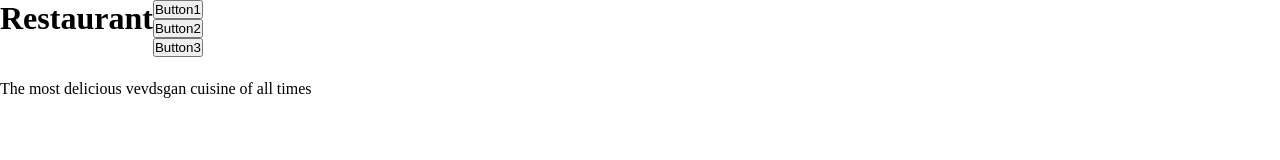
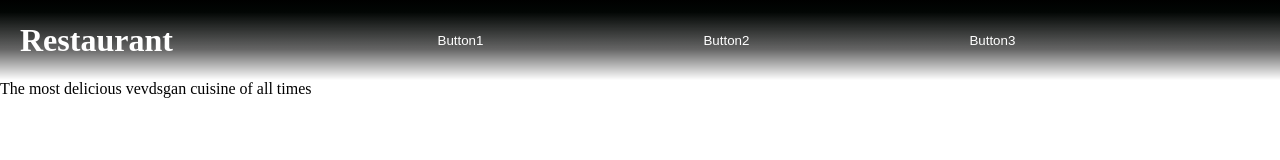
Before and after one commit to lnicepei/restaurant-page, a plain HTML site: page index.html in a window 1280 px wide. Drawn offline with Linux system fonts and the light colour scheme.

Commit message:
Style the menu

```diff
--- a/style.css
+++ b/style.css
@@ -4,17 +4,39 @@
 }
 
 header{
+    display: grid;
+    grid-template-columns: 3;
+    position: fixed;
+    align-items: center;
+    height: 10vh;
+    width: 100%;
+    background: linear-gradient(180deg, rgba(0,0,0,1) 0%, rgba(2,6,4,1) 15%, rgba(0,0,0,0.6012605725884104) 62%, rgba(53,196,120,0) 100%);
+    color: white;
+}
+
+header > h1{
+    margin-left: 20px;
+    grid-column: 0 / 1;
+}
+
+.buttons{
     display: flex;
     flex-direction: row;
-    justify-content: space-between;
-    position: fixed;
-    height: 10vh;
+    gap: 200px;
+    grid-column: 2 / 3;
 }
 
-.button-container{
-    display: flex;
-    flex-direction: row;
-    background: red;
+button {
+    border: none;
+    background: none;
+    transition: 0.4s;
+    color: white;
+    padding: 10px;
+}
+
+button:hover {
+    outline: 1px solid white; /* Green */
+    color: white;
 }
 
 .main{
@@ -36,6 +58,8 @@ img{
     height: 80vh;
     object-fit: cover;
     border-radius: 50px;
+    margin-right: 14px;
+    box-shadow: inset 0px 0px 100px rgba(0,0,0,0.9);
 }
 
 .mapholder {
```
